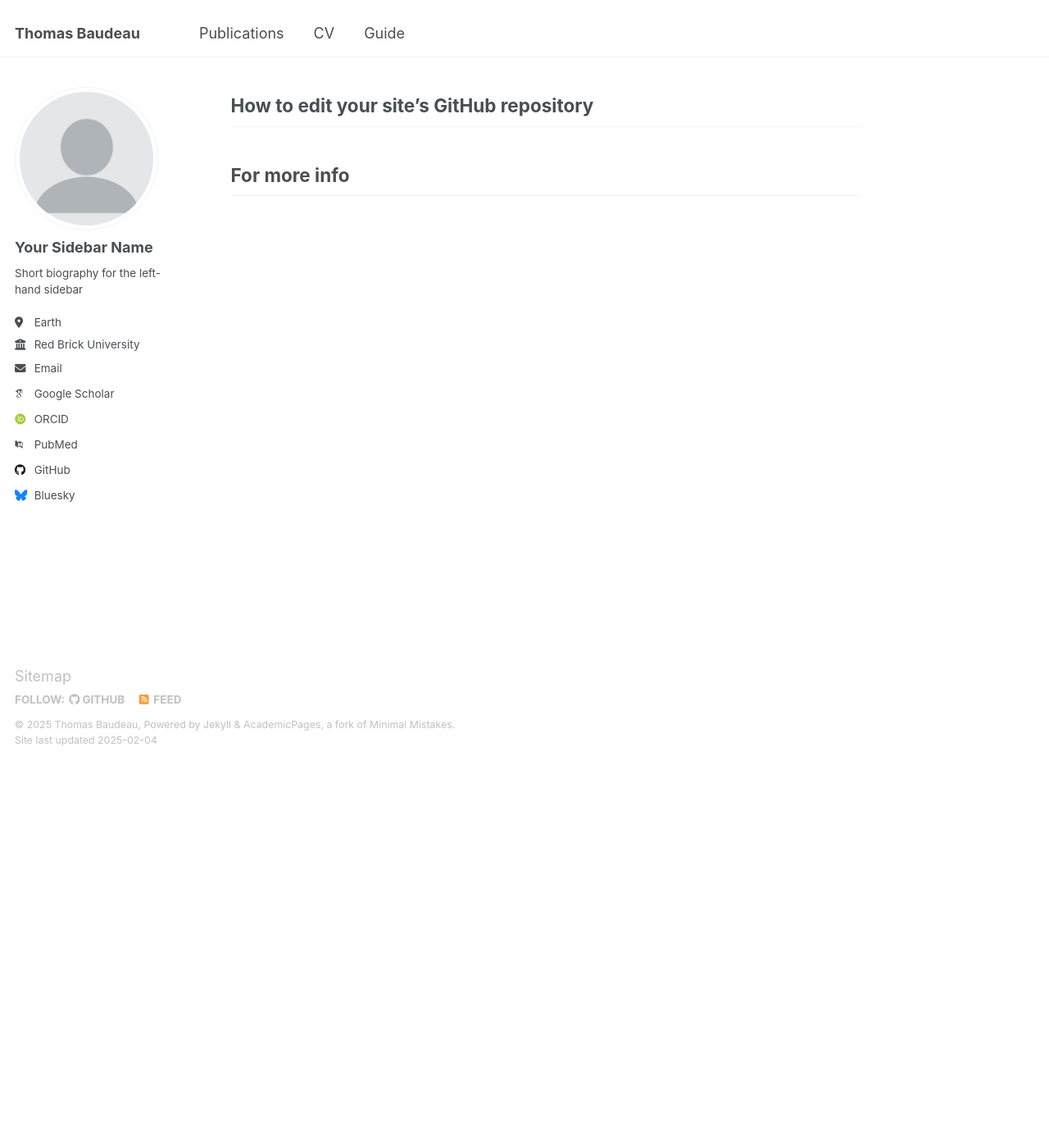
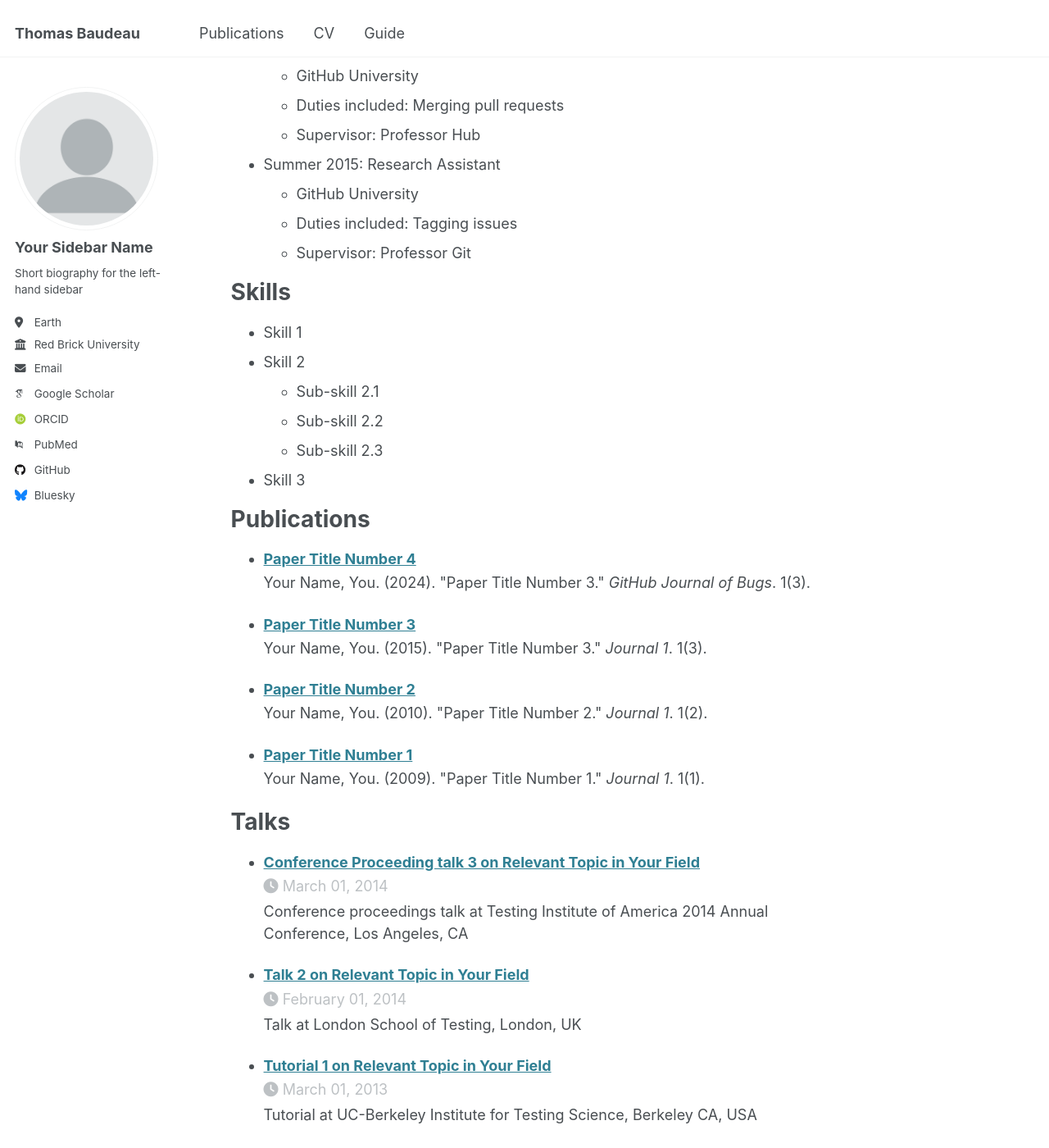
Before and after one commit to ThomasBaudeau/ThomasBaudeau.github.io, a Jekyll site: the page built from _pages/about.md, in a window 1280 px wide and 1400 px high, scrolled down 470 px. Shown: the whole window at 82% size. Built offline with Jekyll 4.4.1, drawn with Linux system fonts in a browser that asks for light colours; some web fonts are replaced; some of the changed text lies outside the part shown.

Commit message:
Update about.md

```diff
--- a/_pages/about.md
+++ b/_pages/about.md
@@ -7,30 +7,56 @@
   - /about.html
 ---
 
----
-permalink: /
-title: "CV"
-author_profile: true
-redirect_from:
-  - /CV/
-  - /CV.html
----
+Education
+======
+* Ph.D in Version Control Theory, GitHub University, 2018 (expected)
+* M.S. in Jekyll, GitHub University, 2014
+* B.S. in GitHub, GitHub University, 2012
 
+Work experience
+======
+* Spring 2024: Academic Pages Collaborator
+  * GitHub University
+  * Duties includes: Updates and improvements to template
+  * Supervisor: The Users
 
-Getting started
+* Fall 2015: Research Assistant
+  * GitHub University
+  * Duties included: Merging pull requests
+  * Supervisor: Professor Hub
+
+* Summer 2015: Research Assistant
+  * GitHub University
+  * Duties included: Tagging issues
+  * Supervisor: Professor Git
+
+Skills
 ======
+* Skill 1
+* Skill 2
+  * Sub-skill 2.1
+  * Sub-skill 2.2
+  * Sub-skill 2.3
+* Skill 3
 
+Publications
+======
+  <ul>{% for post in site.publications reversed %}
+    {% include archive-single-cv.html %}
+  {% endfor %}</ul>
 
-Site-wide configuration
+Talks
+======
+  <ul>{% for post in site.talks reversed %}
+    {% include archive-single-talk-cv.html  %}
+  {% endfor %}</ul>
 
-Create content & metadata
+Teaching
+======
+  <ul>{% for post in site.teaching reversed %}
+    {% include archive-single-cv.html %}
+  {% endfor %}</ul>
 
-**Markdown generator**
-
-
-How to edit your site's GitHub repository
-------
-
-
-For more info
-------
+Service and leadership
+======
+* Currently signed in to 43 different slack teams
```
